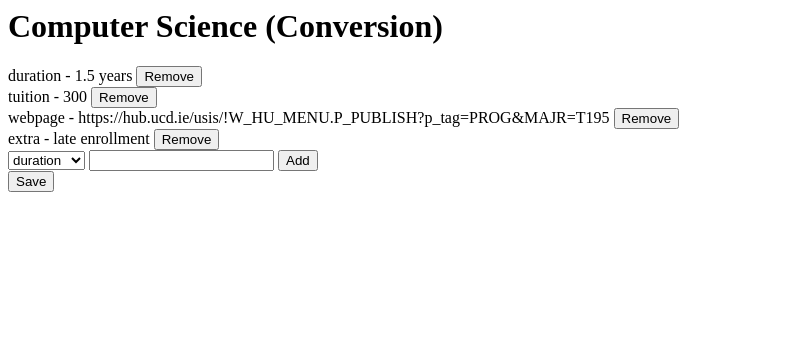
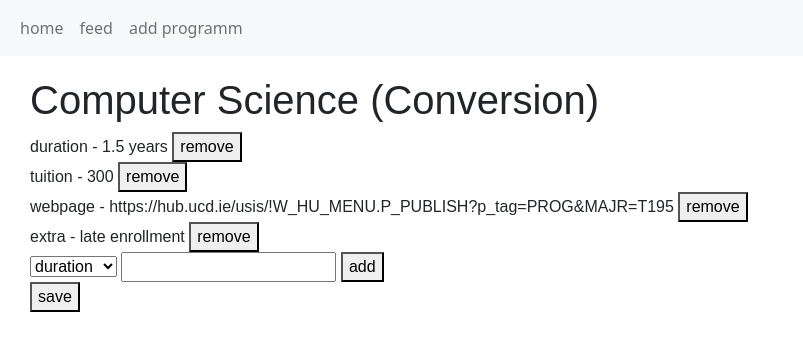
Before and after one commit to mieltn/masterslist, a Django app: page /1/edit/ in a window 1280 px wide. Shown: the top 351 px of the page, without its empty margins (0-803 px from the left). Run offline with Django 4.2, Linux system fonts and the light colour scheme; data comes from the database, SQL or seed files in the repository; both versions use the stored data as it was after the commit.

Commit message:
boostrap connected, navbar added, feed styled

```diff
--- a/main/forms.py
+++ b/main/forms.py
@@ -1,5 +1,5 @@
 from django import forms
 
 class AddProgramm(forms.Form):
-    name = forms.CharField(label="Name", max_length=200)
+    name = forms.CharField(label="name", max_length=200)
     # link = forms.CharField(label="Programm page", max_length=200, required=False)
--- a/main/templates/main/addprogramm.html
+++ b/main/templates/main/addprogramm.html
@@ -1,10 +1,10 @@
 {% extends 'main/base.html' %}
 
 {% block content %}
-<h1>Add new programm</h1>
+<h1>add new programm</h1>
 <form method="post", action="/addprogramm/">
     {% csrf_token %}
     {{ form.as_p }}
-    <button type="submit", name="save">Save</button>
+    <button type="submit", name="continue">continue</button>
 </form>
 {% endblock %}
--- a/main/templates/main/base.html
+++ b/main/templates/main/base.html
@@ -1,11 +1,33 @@
+<!doctype html>
 <html>
     <head>
+        <style type="text/css">
+            .main {
+                padding: 20px 30px;
+                font-family: sans-serif;
+            }
+        </style>
+        <link href="https://cdn.jsdelivr.net/npm/bootstrap@5.2.0/dist/css/bootstrap.min.css" rel="stylesheet" integrity="sha384-gH2yIJqKdNHPEq0n4Mqa/HGKIhSkIHeL5AyhkYV8i59U5AR6csBvApHHNl/vI1Bx" crossorigin="anonymous">
+
+        <meta charset="utf-8">
+        <meta name="viewport" content="width=device-width, initial-scale=1">
         <title>my masters</title>
     </head>
     <body>
-        <div id="content", name="content">
+        <nav class="navbar navbar-expand-lg bg-light">
+            <div class="container-fluid">
+                <div class="navbar-nav">
+                    <a class="nav-link" href="/">home</a>
+                    <a class="nav-link" href="/feed/">feed</a>
+                    <a class="nav-link" href="/addprogramm/">add programm</a>
+                </div>
+            </div>
+        </nav>
+        <div class="main", id="content", name="content">
             {% block content %}
             {% endblock %}
         </div>
+
+        <script src="https://cdn.jsdelivr.net/npm/bootstrap@5.2.0/dist/js/bootstrap.bundle.min.js" integrity="sha384-A3rJD856KowSb7dwlZdYEkO39Gagi7vIsF0jrRAoQmDKKtQBHUuLZ9AsSv4jD4Xa" crossorigin="anonymous"></script>
     </body>
 </html>
--- a/main/templates/main/edit.html
+++ b/main/templates/main/edit.html
@@ -8,7 +8,7 @@
         {% for item in pr.field_set.all %}
             <div>
                 {{item.field_type}} - {{item.value}}
-                <button type="submit", name="remove", value="{{item.id}}">Remove</button>
+                <button type="submit", name="remove", value="{{item.id}}">remove</button>
             </div>
         {% endfor %}
     </div>
@@ -18,8 +18,8 @@
         {% endfor %}
     </select>
     <input type="text", name="field">
-    <button type="submit", name="addupdate", value="addupdate">Add</button>
+    <button type="submit", name="addupdate", value="addupdate">add</button>
     <br>
-    <button type="submit", name="save", value="save">Save</button>
+    <button type="submit", name="save", value="save">save</button>
 </form>
 {% endblock %}
--- a/main/templates/main/programm.html
+++ b/main/templates/main/programm.html
@@ -11,6 +11,6 @@
             </div>
         {% endfor %}
     </div>
-    <button type="submit", name="edit", value="edit">Edit</button>
+    <button type="submit", name="edit", value="edit", class="btn btn-secondary btn-sm">edit</button>
 </form>
 {% endblock %}
```
Also changed, not shown: main/templates/main/feed.html (+10 -6 lines), db.sqlite3.
